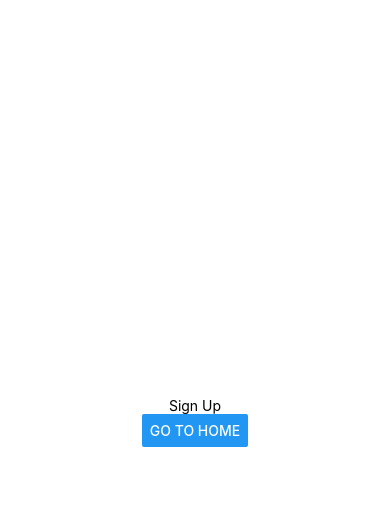
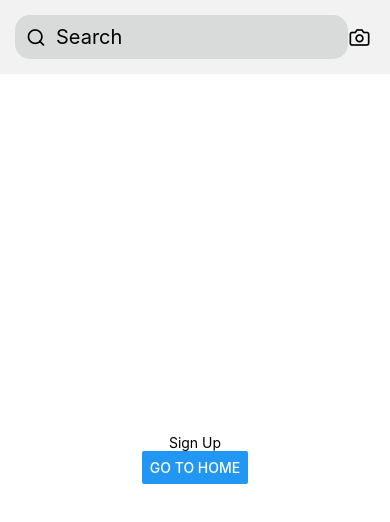
Before and after one commit to codertetianka/Buddies, a React Native app: screen /SignupScreen in a window 390 px wide. Shown: the top 522 px of the page. Built offline with nearby package versions, Linux system fonts and the light colour scheme; no server answers.

Commit message:
amend .env to be included in gitignore

```diff
--- a/src/screens/Signup/SignupScreen.js
+++ b/src/screens/Signup/SignupScreen.js
@@ -8,7 +8,7 @@ export const SignupScreen = () => {
   return (
     <>
       {/* comment/uncomment SearchCameraBar to see/unsee how this component renders */}
-      {/* <SearchCameraBar/> */}
+      <SearchCameraBar />
       <View style={styles.container}>
         <Text>Sign Up</Text>
         {/* You can customize this screen for sign up */}
```
Also changed, not shown: 2 other files (tests, documents, lock files or other folders).
